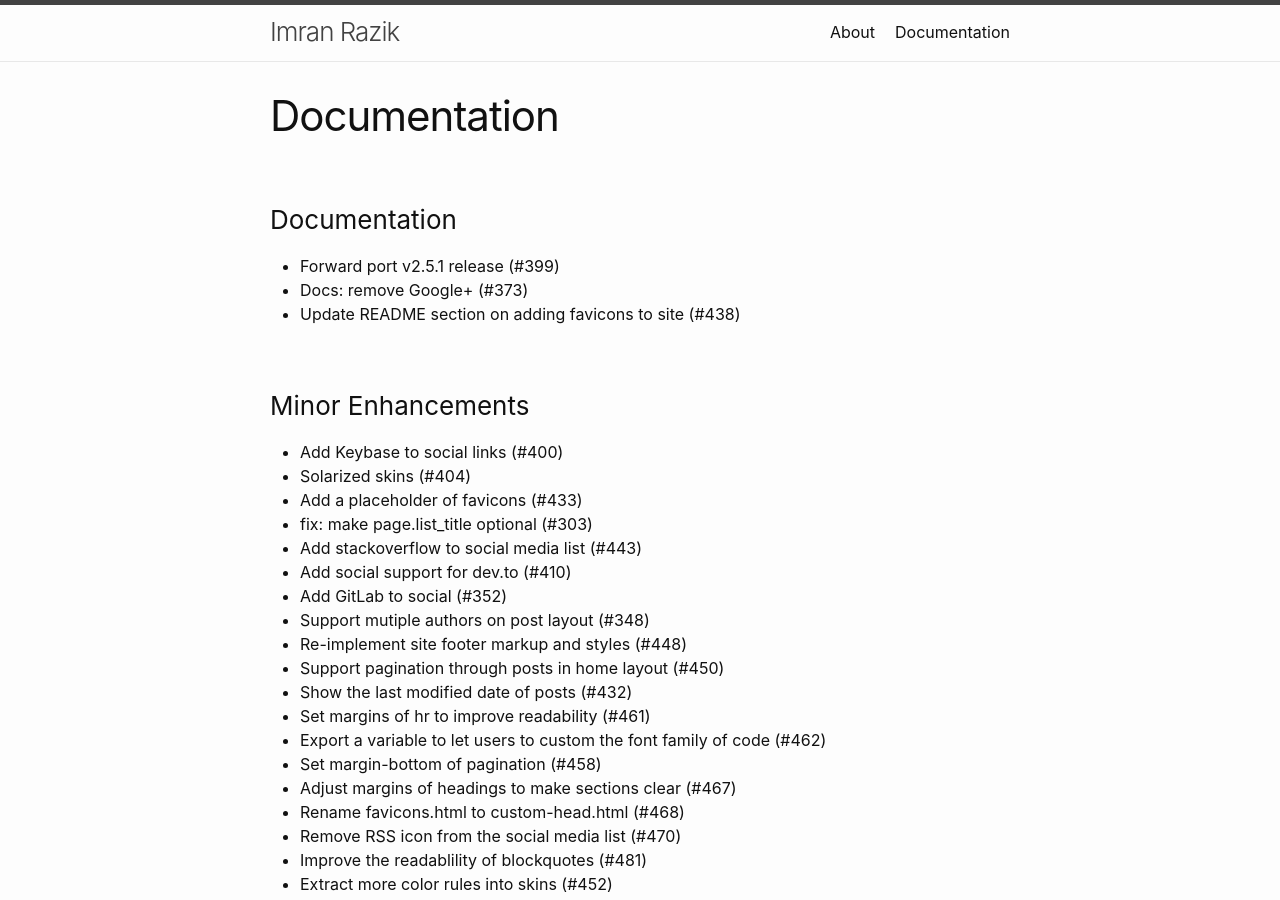
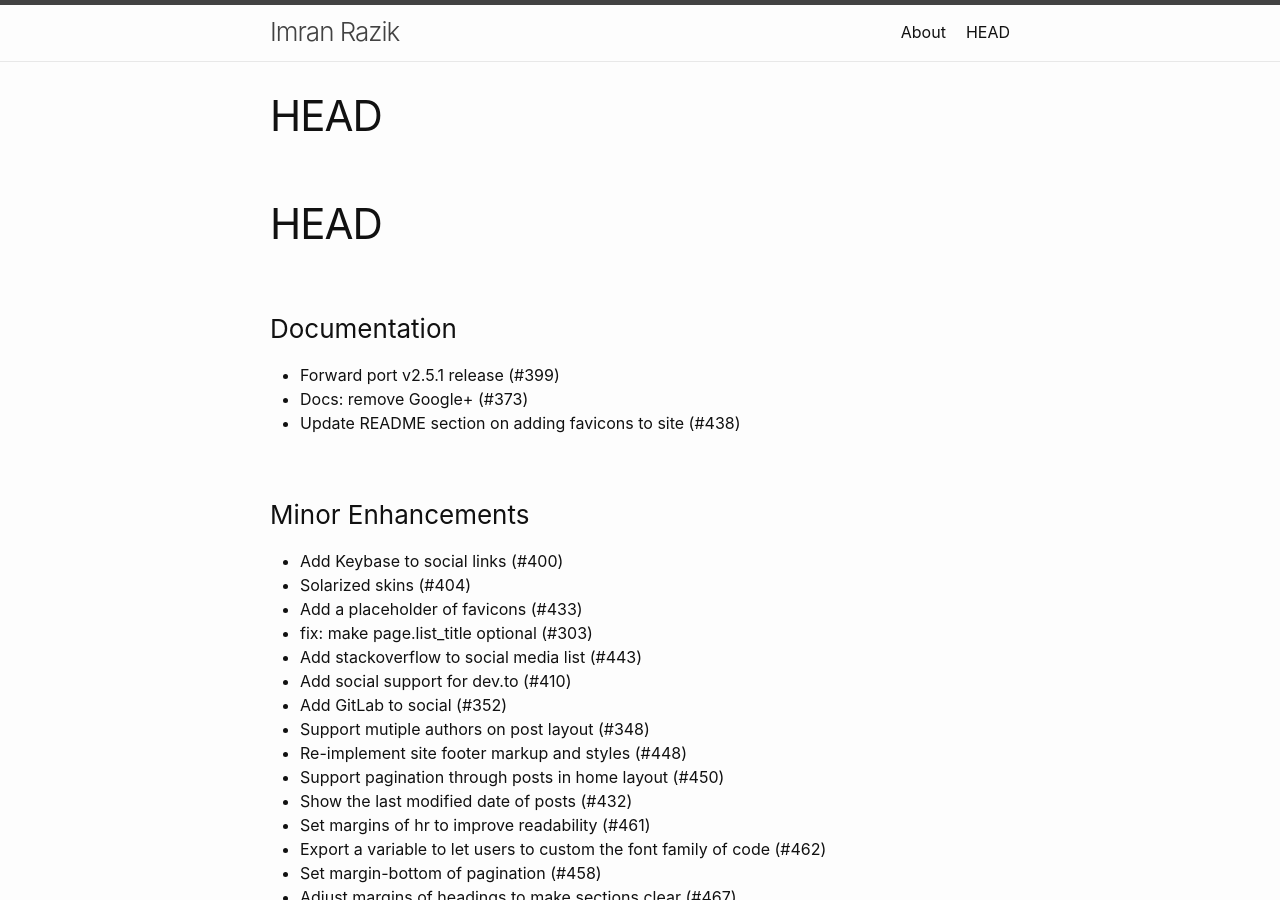
Before and after one commit to imranrazik/imranrazik.github.io, a Jekyll site: the page built from History.markdown, in a window 1280 px wide and 900 px high. Built offline with Jekyll 4.4.1, drawn with Linux system fonts in a browser that asks for light colours; our own code applies the rules of GitHub Pages for plain Markdown files.

Commit message:
Update History.markdown

```diff
--- a/History.markdown
+++ b/History.markdown
@@ -1,3 +1,5 @@
+# HEAD
+
 ### Documentation
 
   * Forward port v2.5.1 release (#399)
```
